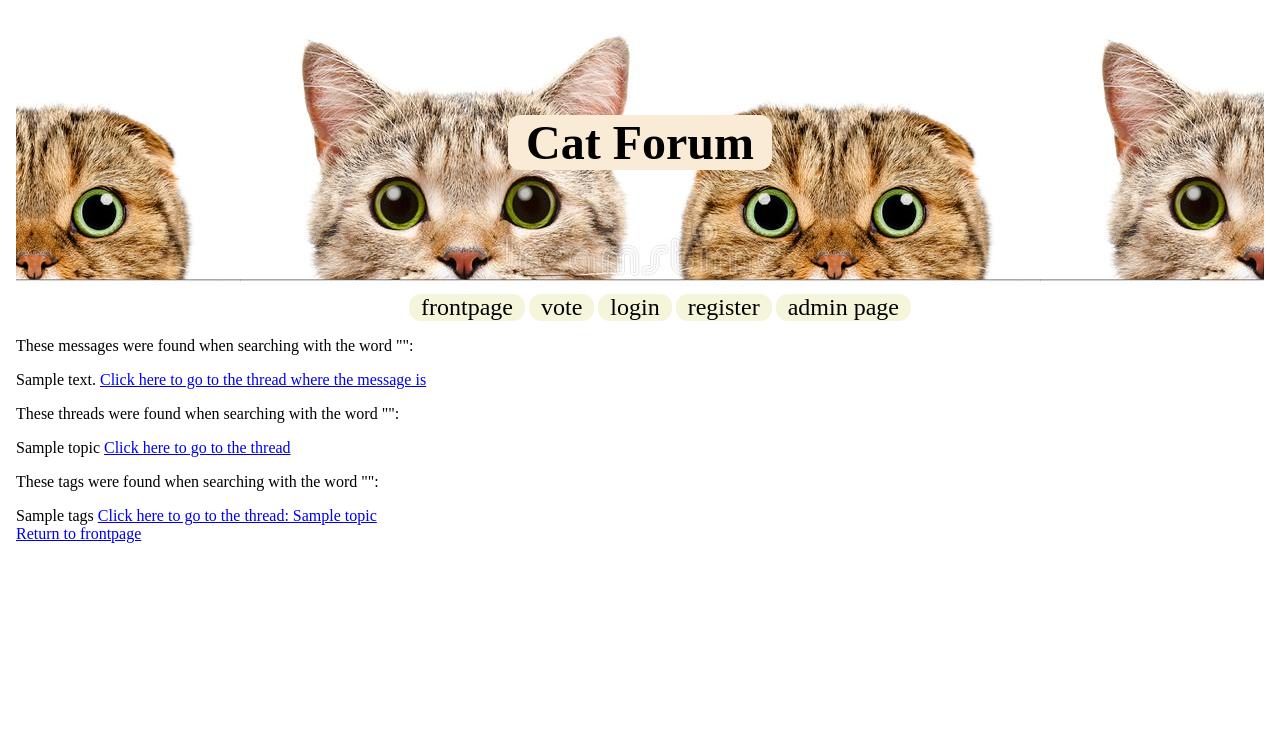
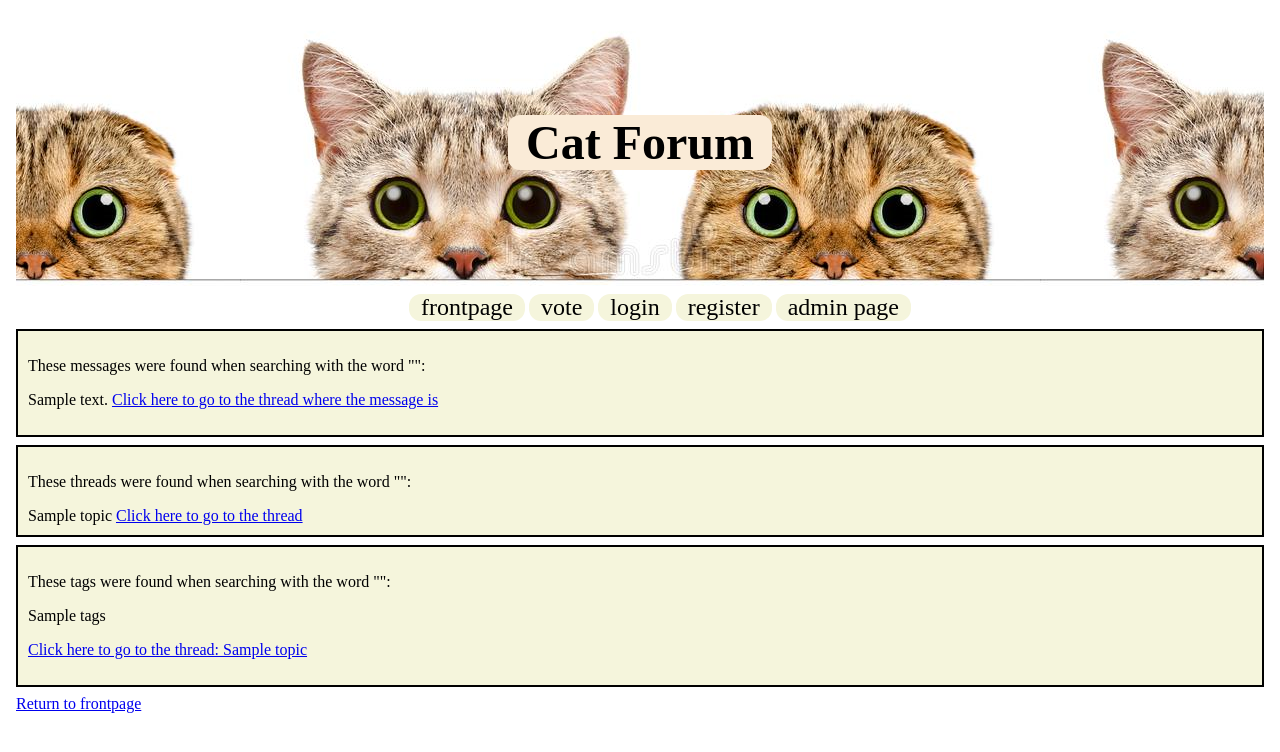
Before and after one commit to sanikemppainen/tsohacatforum, a Flask app: template templates/searchresult.html in a window 1280 px wide. Shown: the part 33-785 px from the top of the page. Run offline with Flask 2, Linux system fonts and the light colour scheme; the template is opened without the code that fills it: most values are stand-ins (such as "Sample title", 1, 10 or a date in 2020).

Commit message:
css for search page

```diff
--- a/static/styles/style.css
+++ b/static/styles/style.css
@@ -214,3 +214,39 @@ nav ul{
     padding-right: 1em ;
     font-size: 1em;
 }
+.foundmessages{
+    font-family: 'Times New Roman', Times, serif;
+    font-size: 1em;
+    border-width: 2px;
+    border-style: solid;
+    border-color: black;
+    background-color: beige;
+    overflow-wrap: break-word;
+    padding: 10px;
+    margin-bottom: 0.5em;
+
+}
+.foundthreads{
+    font-family: 'Times New Roman', Times, serif;
+    font-size: 1em;
+    border-width: 2px;
+    border-style: solid;
+    border-color: black;
+    background-color: beige;
+    overflow-wrap: break-word;
+    padding: 10px;
+    margin-bottom: 0.5em;
+
+}
+.foundtags{
+    font-family: 'Times New Roman', Times, serif;
+    font-size: 1em;
+    border-width: 2px;
+    border-style: solid;
+    border-color: black;
+    background-color: beige;
+    overflow-wrap: break-word;
+    padding: 10px;
+    margin-bottom: 0.5em;
+
+}
--- a/templates/searchresult.html
+++ b/templates/searchresult.html
@@ -2,31 +2,34 @@
 {% block title %}Search results{% endblock %}
 
 {% block content %}
-
+<div class="foundmessages">
 <p>These messages were found when searching with the word "{{ query }}":</p>
-
 {% for foundmessage in foundmessages %}
-<div class="foundmessages">
 {{ foundmessage.message }}  <a href="/thread/{{ foundmessage.threadid }}">Click here to go to the thread where the message is</a>
-</div>
+<p>
 {% endfor %}
 
+</div>
+
+<div class="foundthreads">
 
 <p>These threads were found when searching with the word "{{ query }}":</p>
-
 {% for foundthread in foundthreads %}
-<div class="foundthreads">
 {{ foundthread.topic }}  <a href="/thread/{{ foundthread.id }}">Click here to go to the thread</a>
+{% endfor %}
 </div>
-{% endfor %}
+<div class="foundtags">
 
 <p>These tags were found when searching with the word "{{ query }}":</p>
 
 {% for foundtag in foundtags %}
-<div class="foundtags">
-{{ foundtag.tags }}  <a href="/thread/{{ foundtag.id }}">Click here to go to the thread: {{ foundtag.topic }} </a>
+{{ foundtag.tags }}
+<p>
+<a href="/thread/{{ foundtag.id }}">Click here to go to the thread: {{ foundtag.topic }} </a>
+
+{% endfor %}
 </div>
-{% endfor %}
+
 <div class="returntofrontpage">
     <a href="/">Return to frontpage</a>
 </div>
```
Also changed, not shown: templates/frontpage.html (+7 -5 lines).
